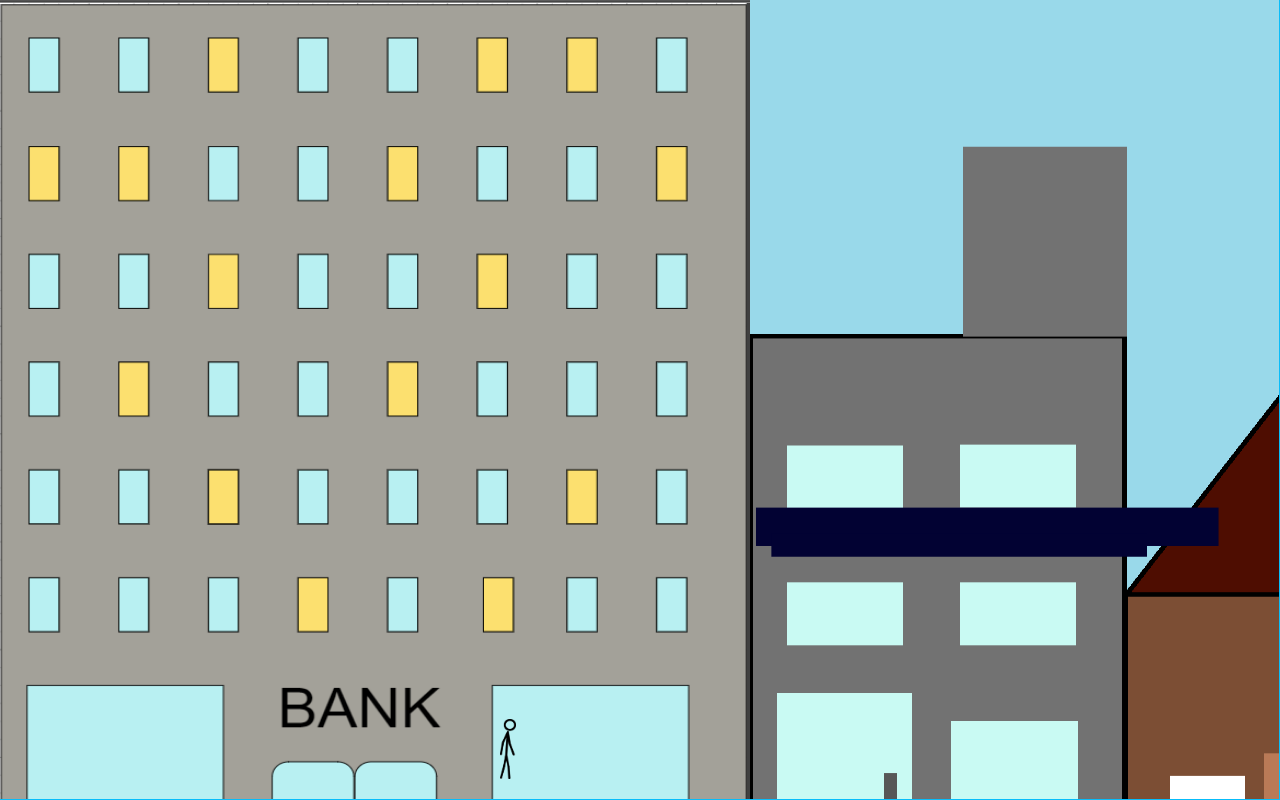
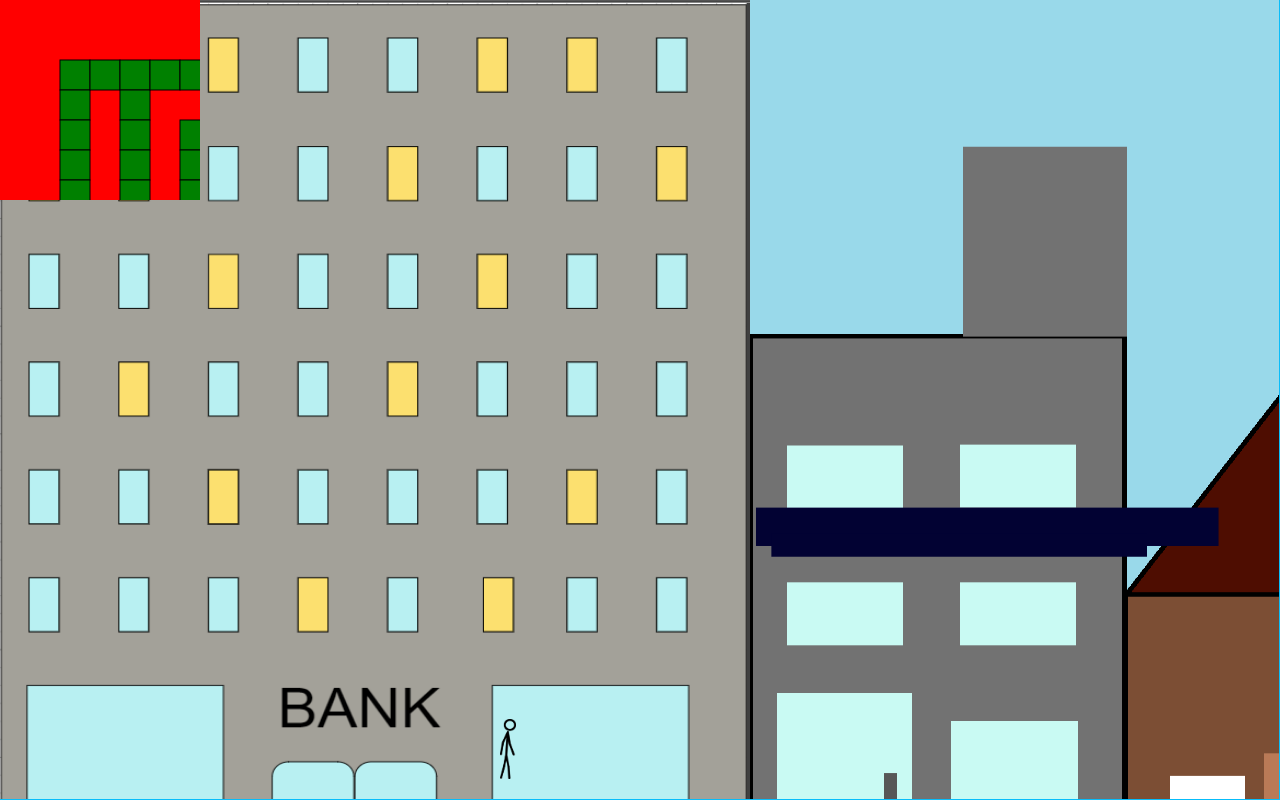
Before and after one commit to eayesmunt/FATMAN, a website with bundled scripts: page FinalProject.html in a window 1280 px wide. Built offline with nearby package versions, Linux system fonts and the light colour scheme.

Commit message:
adding map

```diff
--- a/FinalProject.html
+++ b/FinalProject.html
@@ -7,6 +7,7 @@
     <script type="text/javascript" src="node_modules/underscore/underscore-min.js"></script>
     <script type="text/javascript" src="Figure.js"></script>
     <script type="text/javascript" src="shelf.js"></script>
+    <script type="text/javascript" src="Viewport.js"></script>
     <script type="text/javascript" src="generateMaze2.js"></script>
     <script type="text/javascript" src="initialize.js"></script>
     <script type="text/javascript" src="update.js"></script>
@@ -16,6 +17,7 @@
 
 <body onload='init();'>
     <canvas id='background' width='1000' height='700'>Your browser don't support canvas</canvas>
+    <canvas id='view-port' width='200' height='200'>Your browser don't support canvas</canvas>
 </body>
 
 </html>
--- a/FinalProject.js
+++ b/FinalProject.js
@@ -8,9 +8,10 @@ var startGame = function () {
 };
 
 var init = function () {
-    _.zip.apply(_, map).forEach(row => {
+    orientedMap.forEach(row => {
       console.log(row.map(o => o.isBuilding ? "X" : "0").toString())
-    })
+    });
+
     // Setup key listeners
     document.onkeydown = updateKeysDown;
     document.onkeyup = updateKeysUp;
@@ -19,6 +20,13 @@ var init = function () {
     theCanvas = document.getElementById('background');
     theCanvas.width = SCREEN_WIDTH;
     theCanvas.height = SCREEN_HEIGHT;
+
+    viewPortCanvas = document.getElementById('view-port');
+    viewPortCanvas.width = 200;
+    viewPortCanvas.height = 200;
+    vpcontext = viewPortCanvas.getContext('2d')
+    vpcontext.fillStyle = 'red';
+    vpcontext.fillRect(0, 0, 200, 200);
 
     // Set directions
     setDirections();
@@ -32,8 +40,6 @@ var init = function () {
     canvas.fillRect(floor.x, floor.y, floor.width, floor.height);
 
     figurePosition = 500;
-
-    console.log(figureBlock)
     drawBackGround();
 
     figure.start();
@@ -52,6 +58,8 @@ var update = function () {
     drawBackGround();
     updateAndDrawShelves();
     canvas = figure.drawFigure(canvas);
+    vpcontext.clearRect(0, 0, 200, 200);
+    viewPort.draw(vpcontext, map, figureBlock, figureDirection, figurePosition);
 };
 
 var end = function () {
--- /dev/null
+++ b/Viewport.js
@@ -0,0 +1,36 @@
+
+let drawTopDownBuilding = function (context, x, y) {
+  context.fillRect(x * 30 + 90, y * 30 + 90, 30, 30);
+  context.strokeRect(x * 30 + 90, y * 30 + 90, 30, 30);
+
+};
+
+function Viewport() {
+  this.draw = function(context, map, figureBlock, figureDirection, figurePosition){
+    context.fillStyle = 'red';
+    context.fillRect(0, 0, 200, 200);
+    context.fillStyle = 'green';
+    let x = 0;
+    let y = 0;
+    map.forEach((column,i) => {
+      column.forEach((block,j) => {
+        if (block.isBuilding) {
+          drawTopDownBuilding(context, i - figureBlock.x, j - figureBlock.y);
+        }
+      });
+    });
+    let image = new Image();
+
+    if (figureDirection === "N"){
+      image.src = "./buildings/north.png";
+    } else if (figureDirection === "S"){
+      image.src = "./buildings/south.png";
+    } else if (figureDirection === "E"){
+      image.src = "./buildings/east.png";
+    } else if (figureDirection === "W"){
+      image.src = "./buildings/west.png";
+    }
+
+    context.drawImage(image, 95, 90, 24, 24);
+  };
+};
--- a/initialize.js
+++ b/initialize.js
@@ -7,8 +7,11 @@ var BLOCK_WIDTH = 750;
 var BUILDING_OFFSET = 500;
 var GRAVITY = 1.5;
 var GameOver = false;
+var viewPort = new Viewport();
+var orientedMap =_.zip.apply(_, map)
 var Time = new Date();
 var DIRECTION_ENUM = ['N', 'E', 'S', 'W'];
+var vpcontext;
 
 var b0 = new Image();
 b0.src = './buildings/b0.png';
```
Also changed, not shown: buildings/east.png (added), buildings/north.png (added), buildings/south.png (added), buildings/west.png (added).
